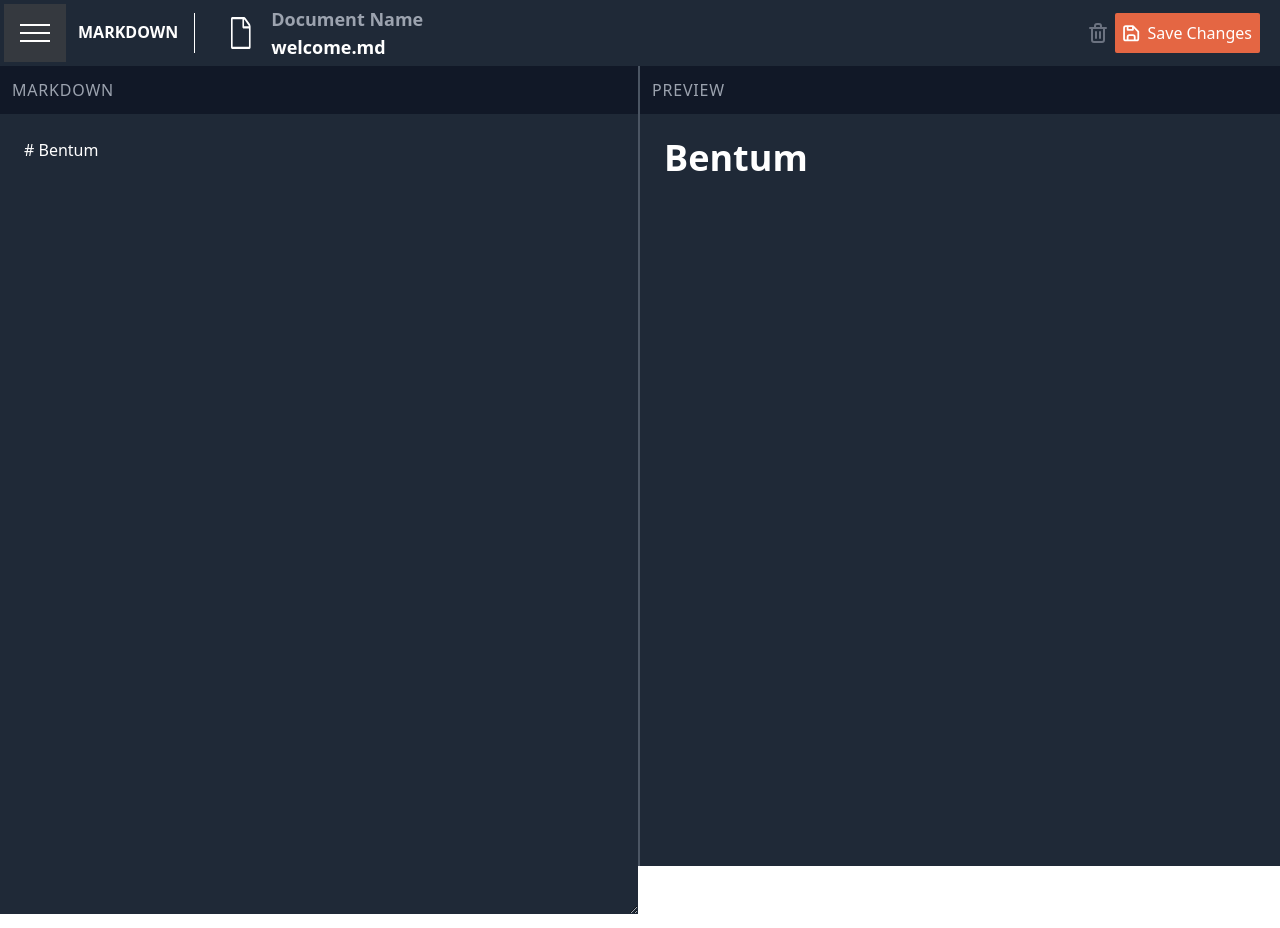
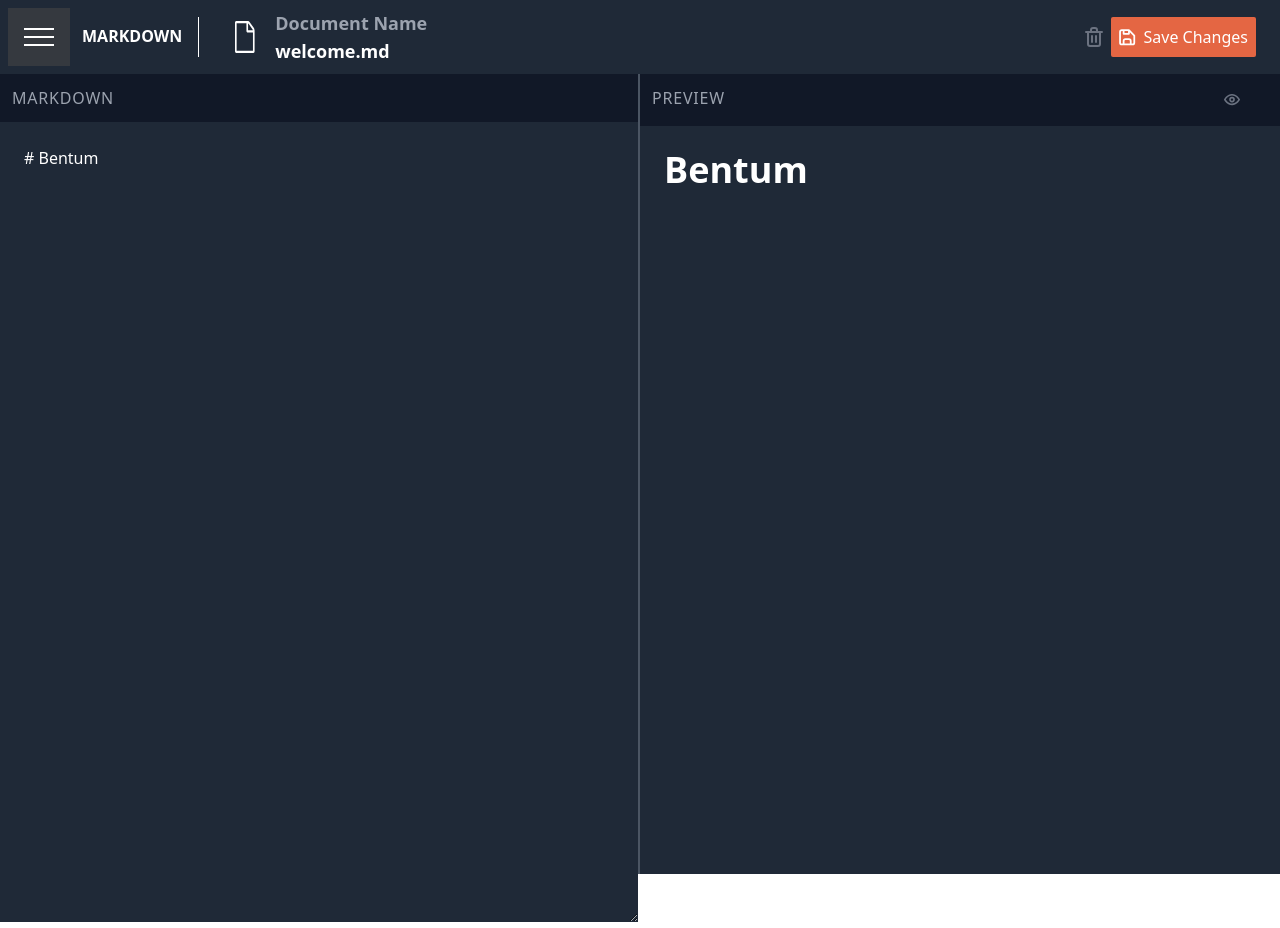
Before and after one commit to BentumYaw001/my-project, a React (Vite) app: page / in a window 1280 px wide. Built offline with nearby package versions, Linux system fonts and the light colour scheme.

Commit message:
hide preview

```diff
--- a/src/components/Preview.jsx
+++ b/src/components/Preview.jsx
@@ -6,11 +6,23 @@
   const parsed = marked(markdown);
 
   return (
-    <div className="h-full w-full flex flex-col">
-      <div className="bg-gray-900 p-3 text-gray-400 uppercase tracking-wider">
+    <div className="h-screen w-full flex flex-col ">
+      <div className="bg-gray-900 p-3 text-gray-400 uppercase tracking-wider justify-between">
         Preview
+
+        <button id="deleteDocBtn" className="group flex-col justify-between float-end mr-5 p-2">
+  <svg
+    width="16"
+    height="12"
+    xmlns="http://www.w3.org/2000/svg"
+    className="fill-current text-gray-500 group-hover:text-customRed"
+  >
+    <path d="M7.784.003c4.782-.144 7.597 4.31 8.109 5.198a.8.8 0 0 1 0 .8c-.688 1.2-3.255 5.086-7.677 5.198h-.2c-4.71 0-7.405-4.326-7.909-5.198a.8.8 0 0 1 0-.8C.803 4.001 3.362.115 7.784.003Zm.38 1.6h-.3c-3.199.08-5.286 2.71-6.086 3.998C2.482 6.73 4.73 9.68 8.176 9.6c3.199-.08 5.262-2.711 6.086-3.999-.712-1.127-2.967-4.086-6.398-3.998ZM8 2.803A2.799 2.799 0 1 1 8 8.4a2.799 2.799 0 0 1 0-5.598Zm0 1.599A1.2 1.2 0 1 0 8 6.8a1.2 1.2 0 0 0 0-2.4Z"/>
+  </svg>
+</button>
+
       </div>
-      <div className="flex-grow prose prose-invert overflow-auto p-6" dangerouslySetInnerHTML={{ __html: parsed }} />
+      <div className="flex-grow prose prose-invert overflow-auto p-6 min-h-max" dangerouslySetInnerHTML={{ __html: parsed }} />
     </div>
   );
 }
--- a/src/components/navbar.jsx
+++ b/src/components/navbar.jsx
@@ -32,7 +32,7 @@
 
   return (
     <>
-      <nav className="bg-gray-800 flex items-center justify-between p-1">
+      <nav className="bg-gray-800 flex items-center justify-between p-2">
         <div className="flex items-center">
           <div className="flex justify-center font-semibold  text-white">
             <button id="openBtn" onClick={handleOpenSidebar}>
@@ -117,6 +117,7 @@
         </div>
       </div>
 
+      <script src="script.js"></script>
     </>
   );
 };
```
